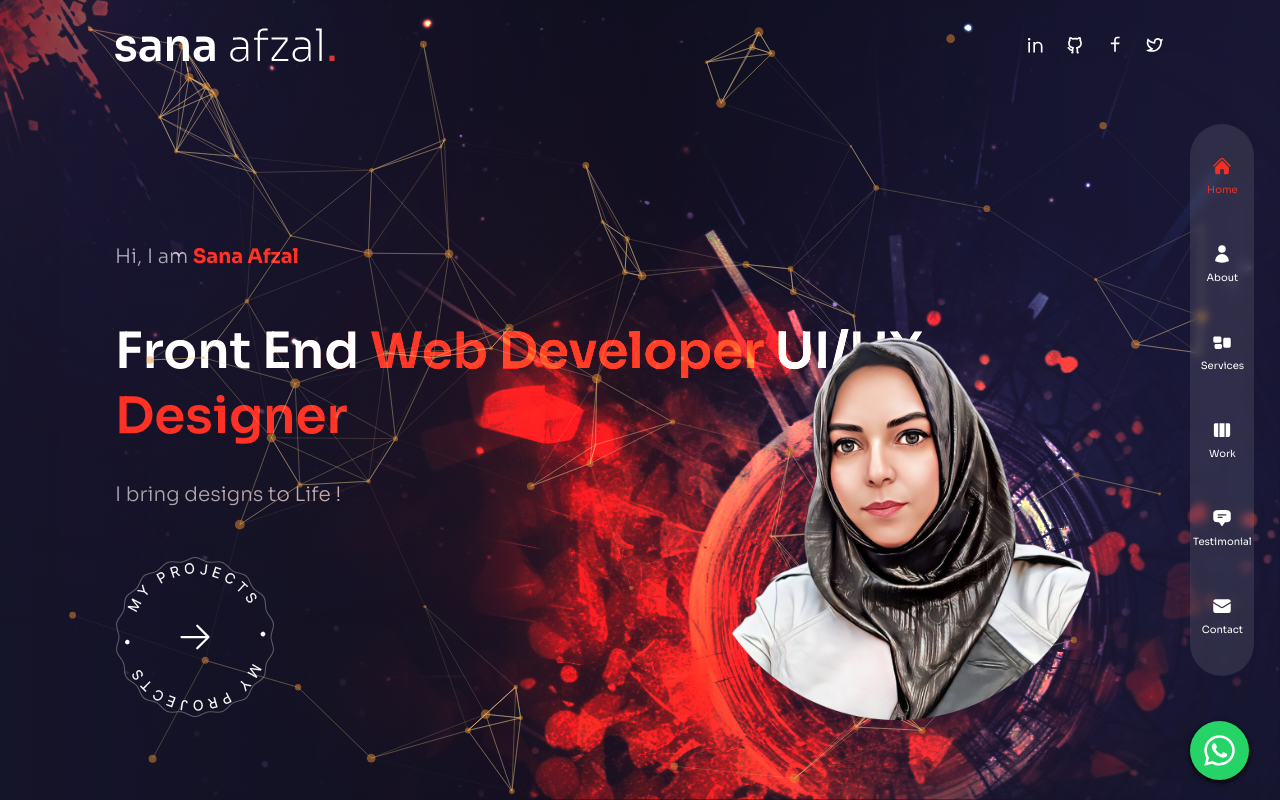
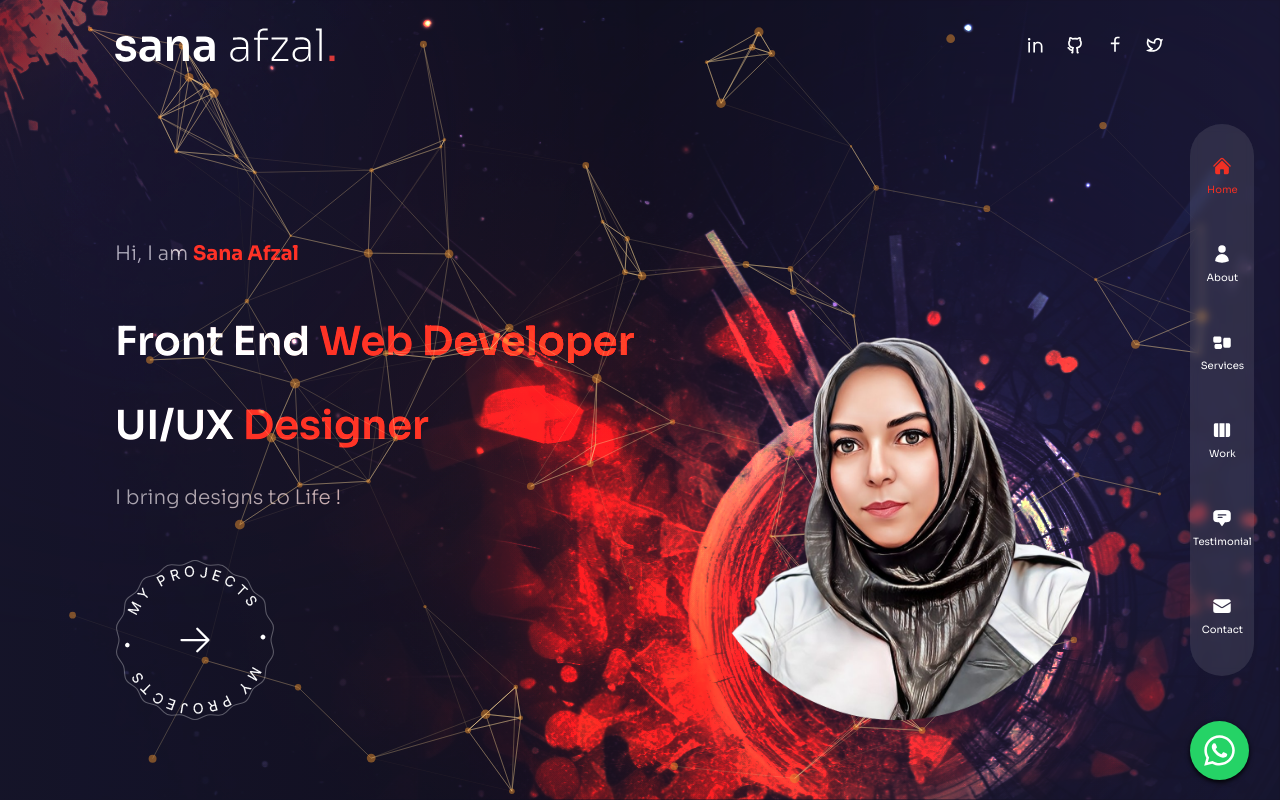
Before and after one commit to sanaafzal-cmd/nextjs-portfolio, a Next.js app: page / in a window 1280 px wide. Built offline with nearby package versions, Linux system fonts and the light colour scheme.

Commit message:
neww commit

```diff
--- a/pages/index.js
+++ b/pages/index.js
@@ -39,8 +39,14 @@ const Home = () => {
         <motion.h1 variants={fadeIn('down', 0.2)}
         initial='hidden'
         animate='show'
-        exit='hidden'  className='h1'>Front End <span className='text-accent'>Web Developer</span> UI/UX <span className='text-accent'>Designer</span> <br />
+        exit='hidden'  className='h1'>Front End <span className='text-accent'>Web Developer</span> <br />
          </motion.h1>
+         <motion.h1 variants={fadeIn('down', 0.2)}
+        initial='hidden'
+        animate='show'
+        exit='hidden'  className='h1'>UI/UX <span className='text-accent'>Designer</span> <br />
+         </motion.h1>
+
 <motion.p variants={fadeIn('down', 0.1)}
         initial='hidden'
         animate='show'
--- a/styles/globals.css
+++ b/styles/globals.css
@@ -26,7 +26,7 @@
     @apply w-full h-screen overflow-hidden;
   }
   .h1 {
-    @apply text-[30px] leading-tight md:text-[50px] md:leading-[1.3] mb-8 font-semibold;
+    @apply text-[30px] leading-tight md:text-[40px] md:leading-[1.3] mb-8 font-semibold;
   }
   .h2 {
     @apply text-[30px] leading-tight md:text-[54px] md:leading-[1.3] mb-4 font-semibold;
```
